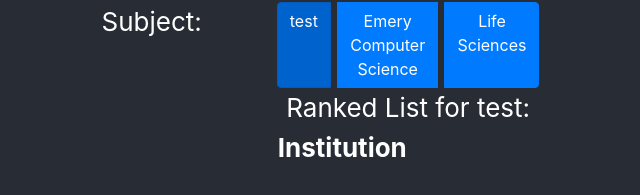
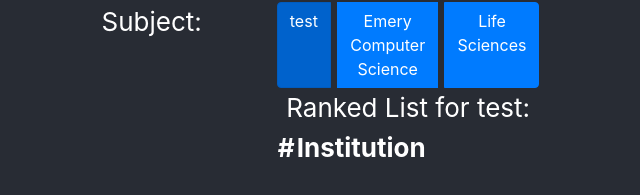
Before and after one commit to AlanChen4/StemRanked, a React (Create React App) app: page / in a window 1280 px wide. Shown: the part 315-510 px from the top of the page, without its empty margins (357-997 px from the left). Built offline with nearby package versions, Linux system fonts and the light colour scheme.

Commit message:
Added the ranking numbers to the datatable

```diff
--- a/src/components/RankingInputForm.js
+++ b/src/components/RankingInputForm.js
@@ -48,6 +48,7 @@ function RankingInputForm() {
         <table>
           <thead>
             <tr>
+              <th>#</th>
               <th>Institution</th>
             </tr>
           </thead>
@@ -66,7 +67,7 @@ function RankedSchoolList(props) {
 
   return (
     <tbody>
-      {school_ranks.map(school => <tr key={school}><td><SchoolAuthorRanks school={school} /></td></tr>)}
+      {school_ranks.map((school, i) => <tr key={school}><td>{i + 1}</td><td><SchoolAuthorRanks school={school} /></td></tr>)}
     </tbody>
   );
 }
```
